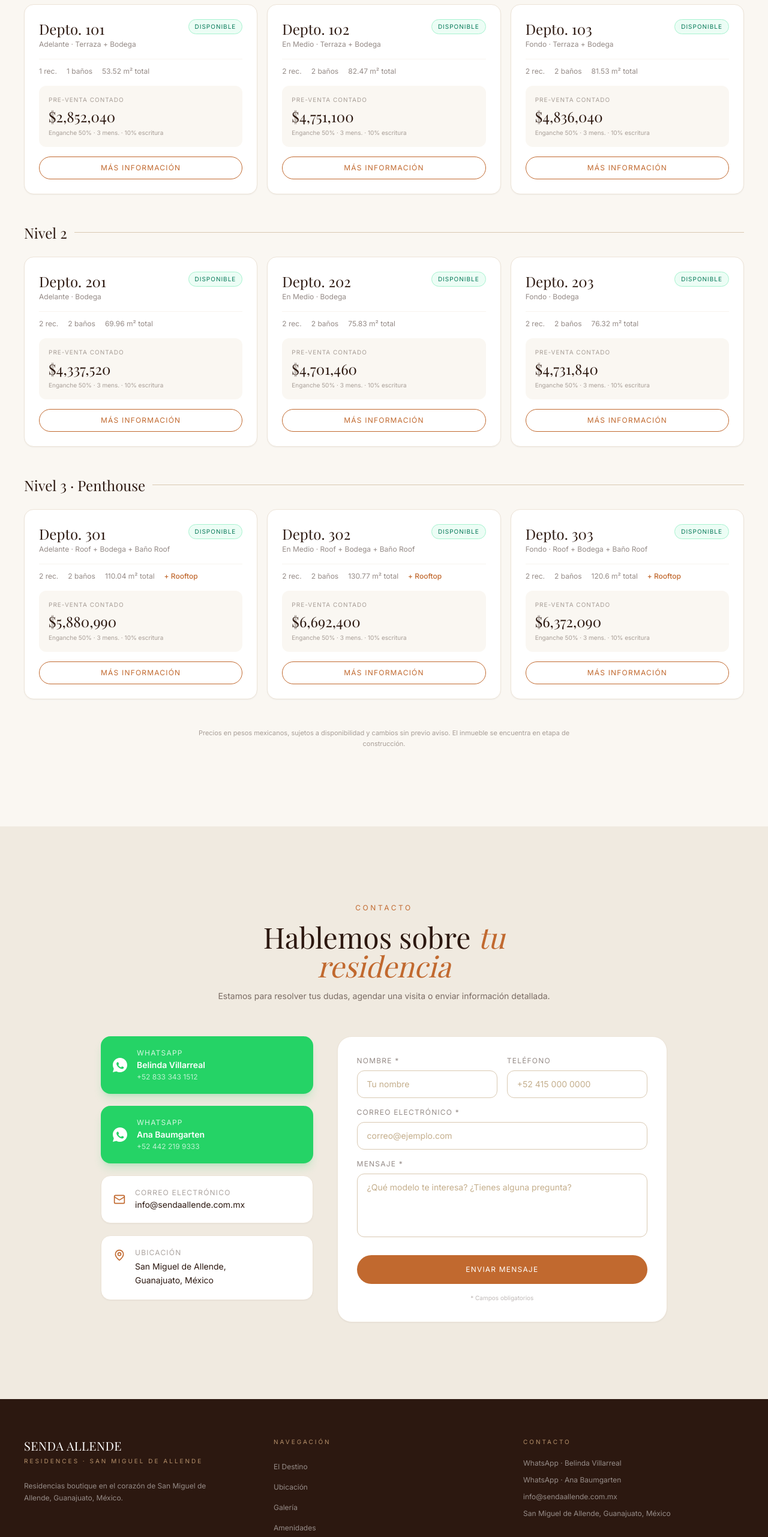
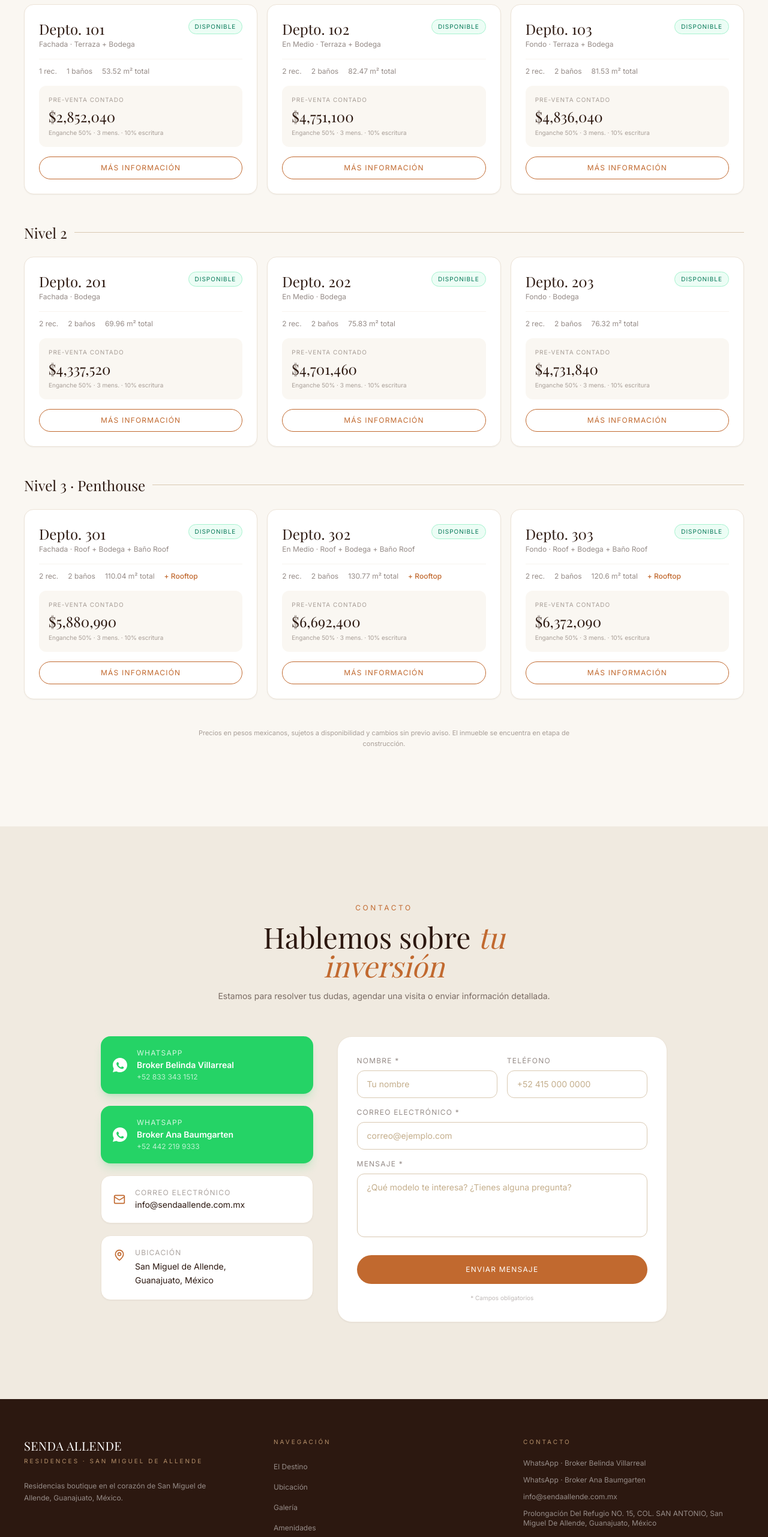
Before and after one commit to vampirot800/senda-allende, a Next.js app: page / in a window 1280 px wide. Shown: the part 7140-9703 px from the top of the page at 60% size. Built offline with nearby package versions, Linux system fonts and the light colour scheme; no server answers.

Commit message:
SA v1.4 -Fix 24/22/21/19

```diff
--- a/components/Contact.tsx
+++ b/components/Contact.tsx
@@ -76,7 +76,7 @@ export default function Contact() {
         <div className="text-center max-w-xl mx-auto mb-14">
           <p className="font-sans text-xs tracking-[0.3em] uppercase text-terracotta mb-4">Contacto</p>
           <h2 className="font-serif text-4xl md:text-5xl font-light text-brown leading-tight mb-4">
-            Hablemos sobre <em className="text-terracotta">tu residencia</em>
+            Hablemos sobre <em className="text-terracotta">tu inversión</em>
           </h2>
           <p className="font-sans text-brown/60 text-sm leading-relaxed">
             Estamos para resolver tus dudas, agendar una visita o enviar información detallada.
--- a/components/Footer.tsx
+++ b/components/Footer.tsx
@@ -30,7 +30,7 @@ export default function Footer() {
                 </a>
               ))}
               <a href={`mailto:${CONTACT.email}`} className="block font-sans text-xs text-white/50 hover:text-white transition-colors">{CONTACT.email}</a>
-              <p className="font-sans text-xs text-white/50">San Miguel de Allende, Guanajuato, México</p>
+              <p className="font-sans text-xs text-white/50">Prolongación Del Refugio NO. 15, COL. SAN ANTONIO, San Miguel De Allende, Guanajuato, México</p>
             </div>
           </div>
         </div>
--- a/data/properties.ts
+++ b/data/properties.ts
@@ -12,8 +12,8 @@ export const CONTACT = {
   web3formsKey: process.env.NEXT_PUBLIC_WEB3FORMS_KEY ?? "",
   whatsappMessage: "Hola, me interesa recibir información sobre Senda Allende Residences.",
   agents: [
-    { name: "Belinda Villarreal", whatsapp: "+52 833 343 1512" },
-    { name: "Ana Baumgarten",             whatsapp: "+52 442 219 9333" },
+    { name: "Broker Belinda Villarreal", whatsapp: "+52 833 343 1512" },
+    { name: "Broker Ana Baumgarten", whatsapp: "+52 442 219 9333" },
   ],
 };
 
@@ -153,7 +153,7 @@ export type Unit = {
 
 export const UNITS: Unit[] = [
   {
-    id: 101, floor: "Planta Baja", description: "Adelante · Terraza + Bodega",
+    id: 101, floor: "Planta Baja", description: "Fachada · Terraza + Bodega",
     sqm: 39.81, terrace: 11.10, storage: 2.61, bathroomRoof: 0, roof: 0, totalSqm: 53.52,
     bedrooms: 1, bathrooms: 1, hasRooftop: false, status: "available",
     prices: [
@@ -183,7 +183,7 @@ export const UNITS: Unit[] = [
     ],
   },
   {
-    id: 201, floor: "Planta Media", description: "Adelante · Bodega",
+    id: 201, floor: "Planta Media", description: "Fachada · Bodega",
     sqm: 67.44, terrace: 0, storage: 2.52, bathroomRoof: 0, roof: 0, totalSqm: 69.96,
     bedrooms: 2, bathrooms: 2, hasRooftop: false, status: "available",
     prices: [
@@ -213,7 +213,7 @@ export const UNITS: Unit[] = [
     ],
   },
   {
-    id: 301, floor: "Planta Alta", description: "Adelante · Roof + Bodega + Baño Roof",
+    id: 301, floor: "Planta Alta", description: "Fachada · Roof + Bodega + Baño Roof",
     sqm: 67.44, terrace: 0, storage: 5.21, bathroomRoof: 2.52, roof: 34.87, totalSqm: 110.04,
     bedrooms: 2, bathrooms: 2, hasRooftop: true, status: "available",
     prices: [
```
